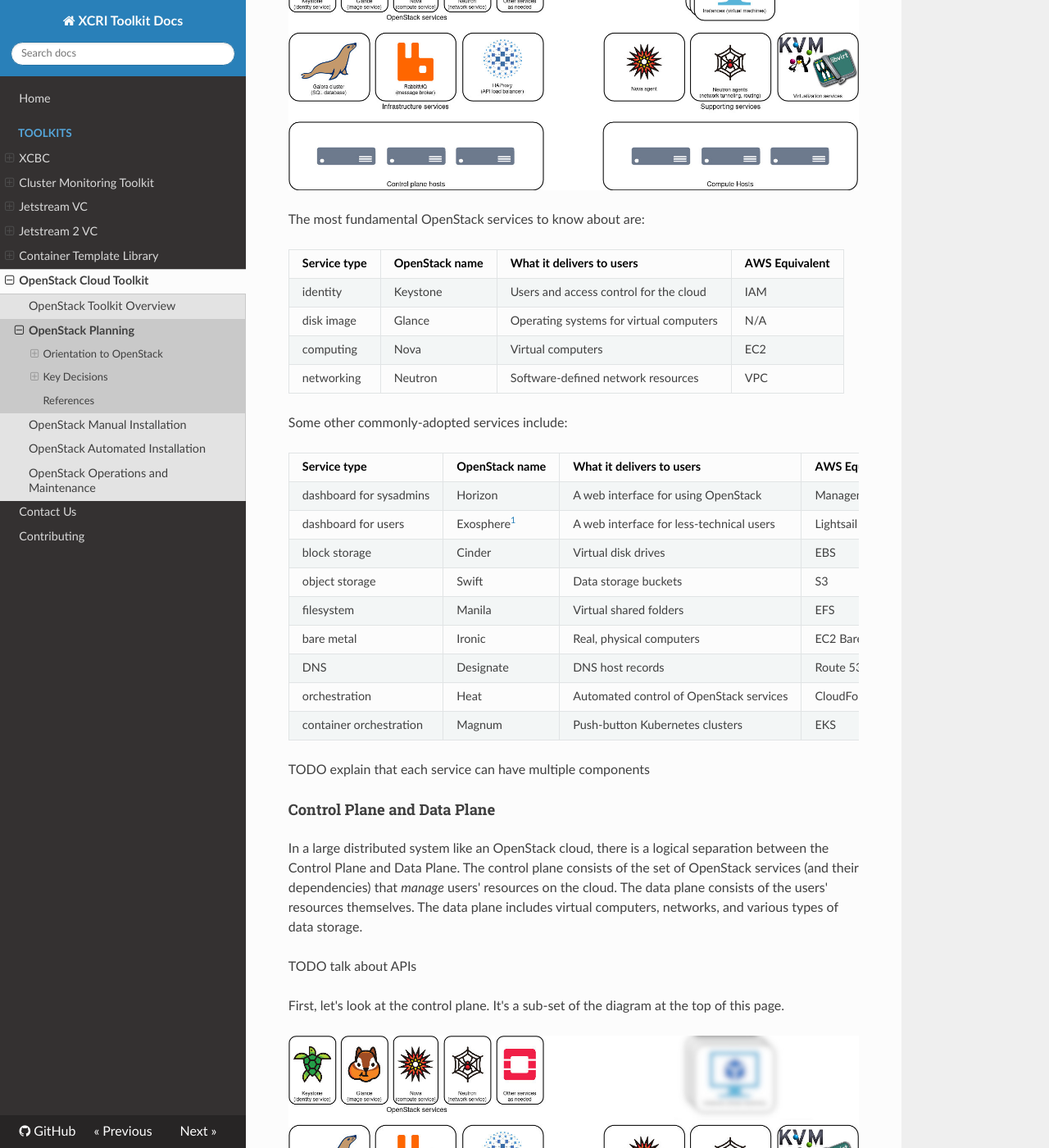
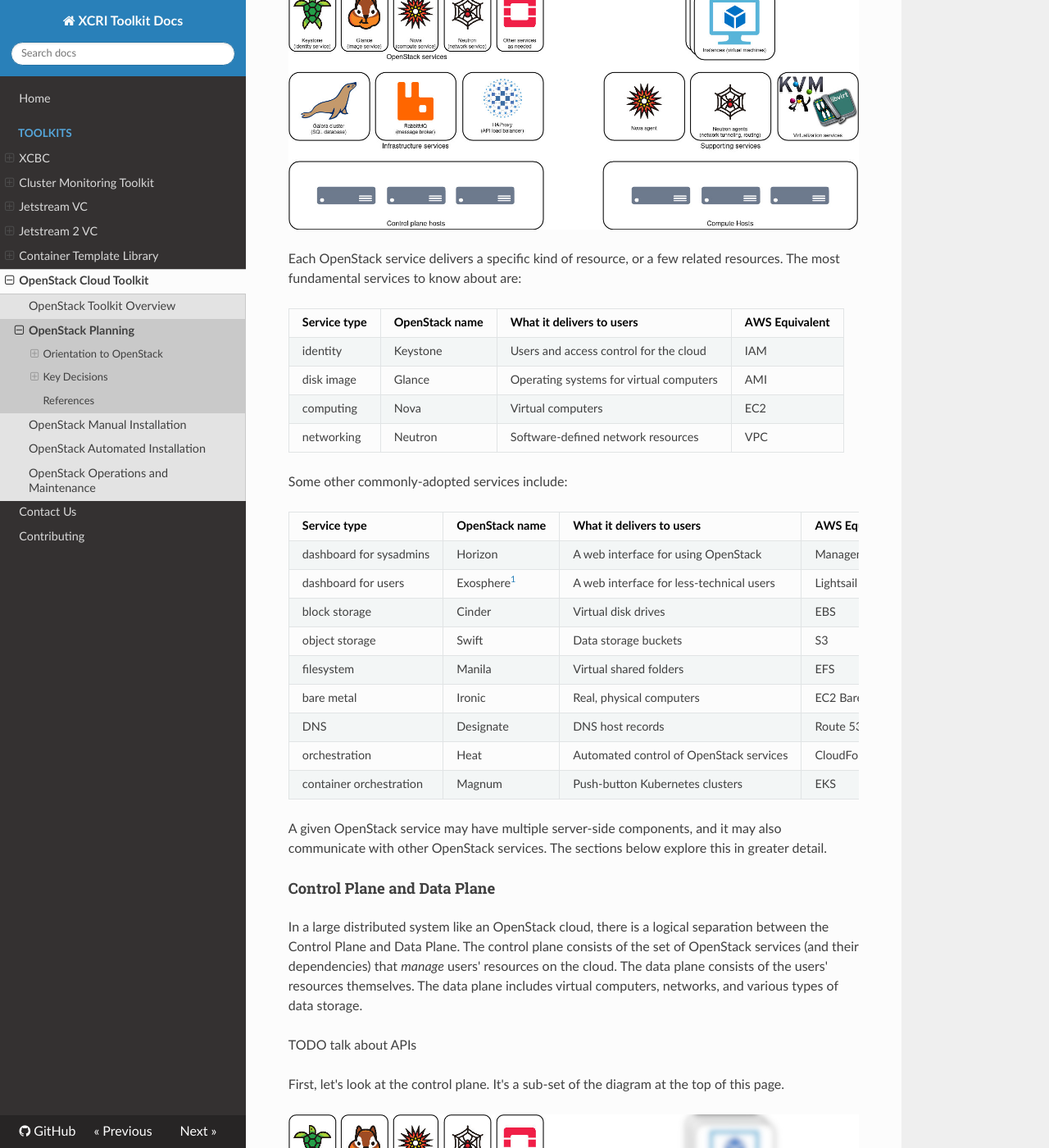
Before and after one commit to access-ci-org/Toolkit-Docs, an MkDocs documentation site: the page built from docs/toolkits/openstack-planning-guide.md, in a window 1280 px wide and 1400 px high, scrolled down 3225 px. Shown: the whole window at 82% size. Built offline with MkDocs 1.6.1, drawn with Linux system fonts in a browser that asks for light colours; nearby versions of some CDN libraries; old or Windows-style settings are respelled for this version of MkDocs; some of the changed text lies outside the part shown.

Commit message:
OpenStack services

```diff
--- a/docs/toolkits/openstack-planning-guide.md
+++ b/docs/toolkits/openstack-planning-guide.md
@@ -63,16 +63,18 @@ To build a large-scale, highly-available cloud to support large, downtime-sensit
 - Software-defined networking technologies such as [VLAN](https://en.wikipedia.org/wiki/VLAN)s, [VXLAN](https://en.wikipedia.org/wiki/Virtual_Extensible_LAN), Open vSwitch; optionally [BGP in the Data Center](https://www.nvidia.com/en-us/networking/border-gateway-protocol/) and [routing on the host](https://codingpackets.com/blog/linux-routing-on-the-host-with-frr/)
 - High-availability technologies like [keepalived](https://keepalived.readthedocs.io/en/latest/introduction.html)
 
-### OpenStack Services and Components
+### OpenStack Services
+
+Here is a high-level overview of the services that comprise an OpenStack cloud.
 
 [![OpenStack Diagram](../img/openstack-diagram.jpeg)](../img/openstack-diagram.jpeg)
 
-The most fundamental OpenStack services to know about are:
+Each OpenStack service delivers a specific kind of resource, or a few related resources. The most fundamental services to know about are:
 
 | Service type | OpenStack name | What it delivers to users               | AWS Equivalent |
 |--------------|----------------|-----------------------------------------|----------------|
 | identity     | Keystone       | Users and access control for the cloud  | IAM            |
-| disk image   | Glance         | Operating systems for virtual computers | N/A            |
+| disk image   | Glance         | Operating systems for virtual computers | AMI            |
 | computing    | Nova           | Virtual computers                       | EC2            |
 | networking   | Neutron        | Software-defined network resources      | VPC            |
 
@@ -92,7 +94,7 @@ Some other commonly-adopted services include:
 
 [^1]: [Exosphere](https://gitlab.com/exosphere/exosphere) is developed independently of the core OpenStack projects, but included here for its focus on making OpenStack clouds more usable for researchers.
 
-TODO explain that each service can have multiple components
+A given OpenStack service may have multiple server-side components, and it may also communicate with other OpenStack services. The sections below explore this in greater detail.
 
 #### Control Plane and Data Plane
 
```
